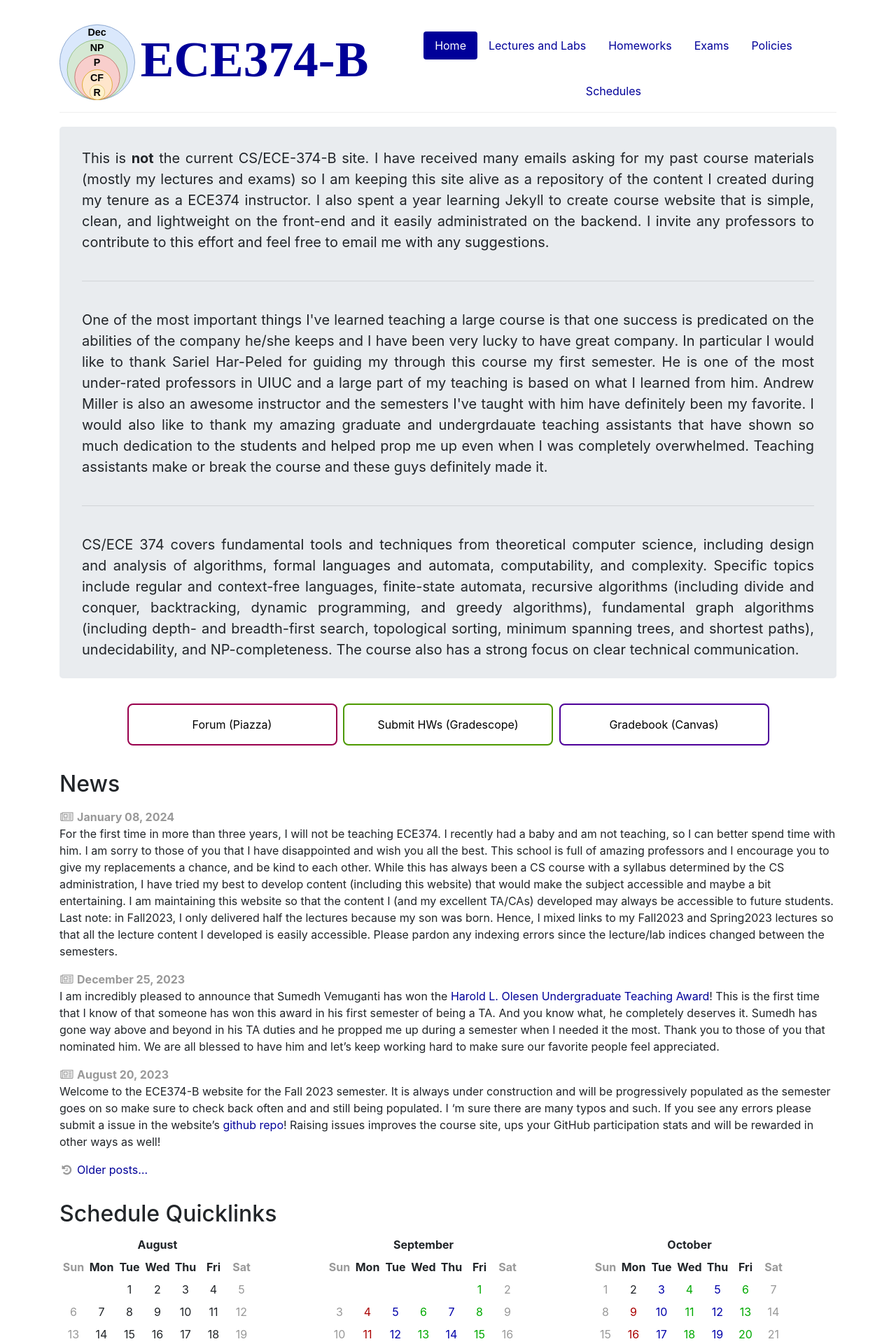
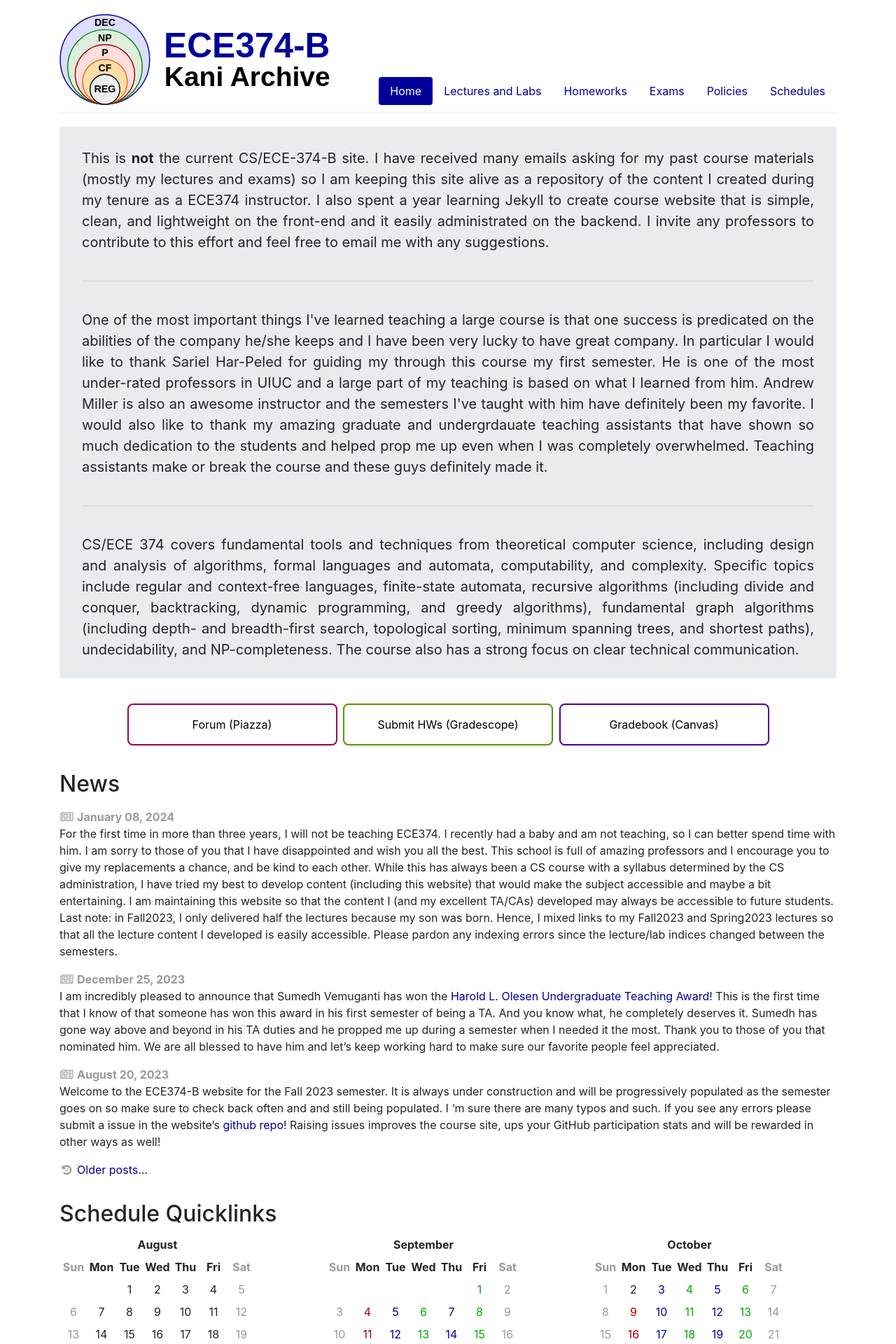
Before and after one commit to UIUC-ECE374B/su25, a Jekyll site: the page built from index.html, in a window 1280 px wide. Shown: the top 1920 px of the page at 70% size. Built offline with Jekyll 4.4.1, drawn with Linux system fonts in a browser that asks for light colours.

Commit message:
Updating the logo

```diff
--- a/_layouts/default.html
+++ b/_layouts/default.html
@@ -25,8 +25,13 @@
                         flex-column
                         flex-md-row justify-content-md-between">
                 <a href="{{ site.base }}/" class="">
-                    <img src="{{ site.base }}/img/374_logo-v2.svg"
+                    {% if site.archived != true %}
+                    <img src="{{ site.base }}/img/logo/logo-main.svg"
                          alt="Group logo" id="logo"> <!-- had some srcset stuff hear that I removed. I guess its for serving a logo at different resolution screens but it was messing up the page when it rendered on Github so I removed it.-->
+                    {% else %}
+                    <img src="{{ site.base }}/img/logo/logo-archive.svg"
+                         alt="Group logo" id="logo"> <!-- had some srcset stuff hear that I removed. I guess its for serving a logo at different resolution screens but it was messing up the page when it rendered on Github so I removed it.-->
+                    {% endif %}
                 </a>
                 <ul class="nav nav-pills justify-content-center align-items-end">
 
```
Also changed, not shown: img/logo/logo-archive.svg (added), img/logo/logo-main.svg (added).
